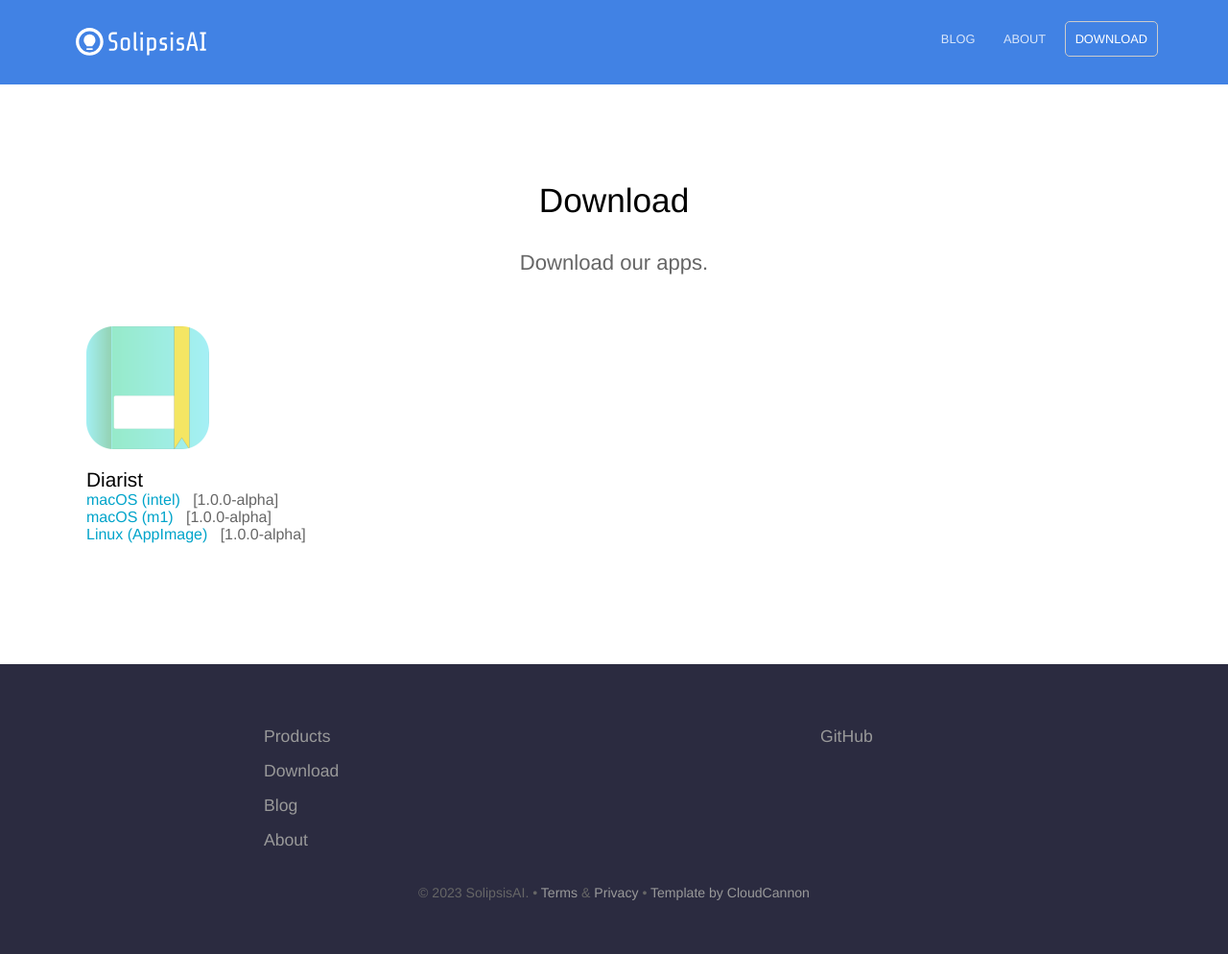
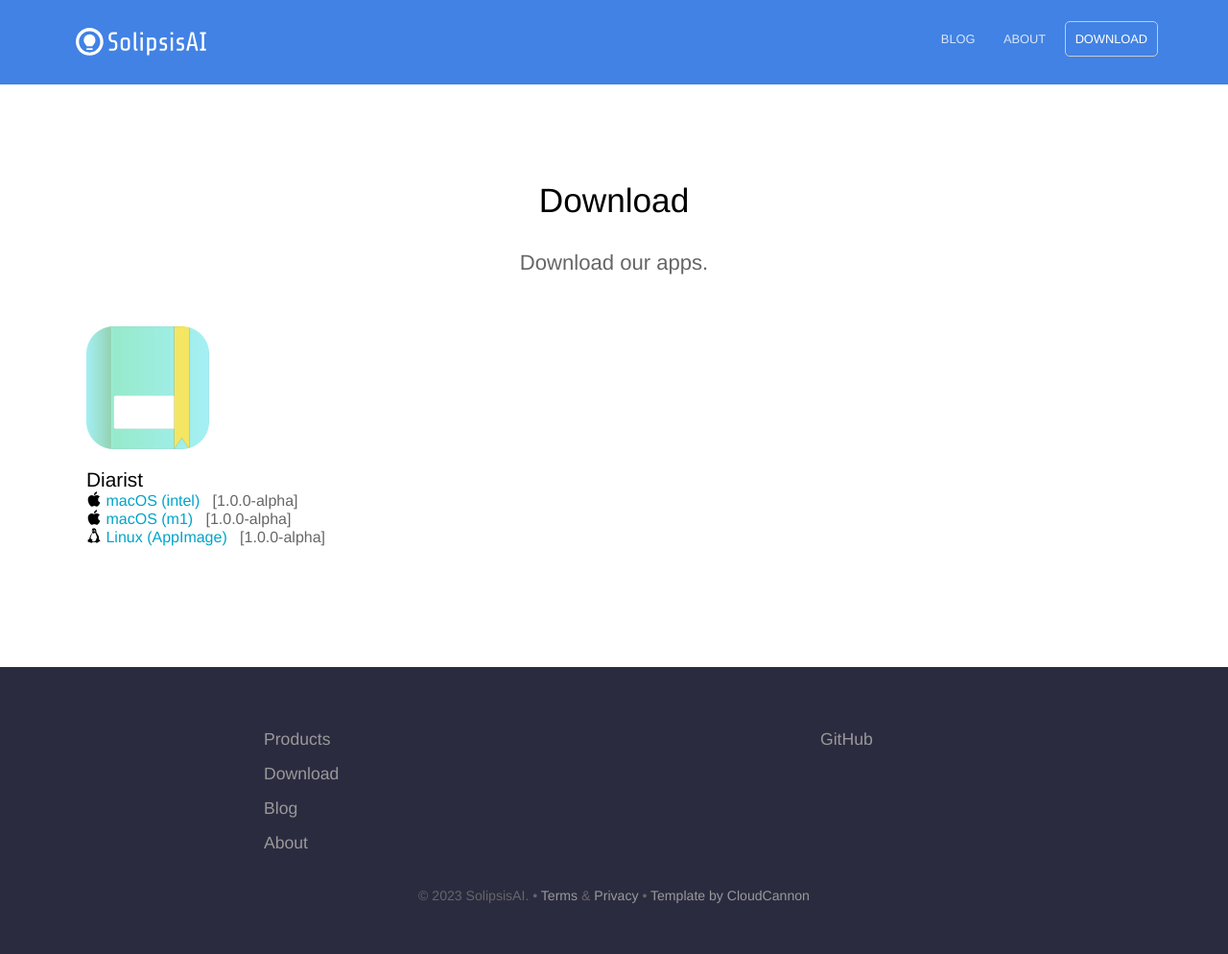
Before and after one commit to SolipsisAI/solipsisai.github.io, a Jekyll site: the page built from download.html, in a window 1280 px wide. Shown: the whole page at 96% size. Built offline with Jekyll 4.4.1, drawn with Linux system fonts in a browser that asks for light colours.

Commit message:
Add icons for OSes

```diff
--- a/_layouts/default.html
+++ b/_layouts/default.html
@@ -10,6 +10,7 @@
 
 		<link rel="stylesheet" href="{{ site.baseurl }}/css/screen.css">
 		<link rel="icon" type="image/png" href="{{ site.baseurl }}/favicon.png">
+		<link rel="stylesheet" href="https://cdn.jsdelivr.net/gh/devicons/devicon@v2.15.1/devicon.min.css">
 
 		{% if jekyll.environment == 'production' and site.google_analytics_key != '' %}
 			<script>
--- a/download.html
+++ b/download.html
@@ -17,6 +17,7 @@
 			<div class="name">{{ product.name }}</div>
 			{% for platform in product.platforms %}
 				<div class="position">
+					<i class="devicon-{{ platform.icon }} colored"></i>
 					<a href={{ platform.url }}>{{ platform.name }}</a>
 					&nbsp;
 					[{{ platform.version }}]
```
Also changed, not shown: _products/1-diarist.md (+3 -0 lines).
